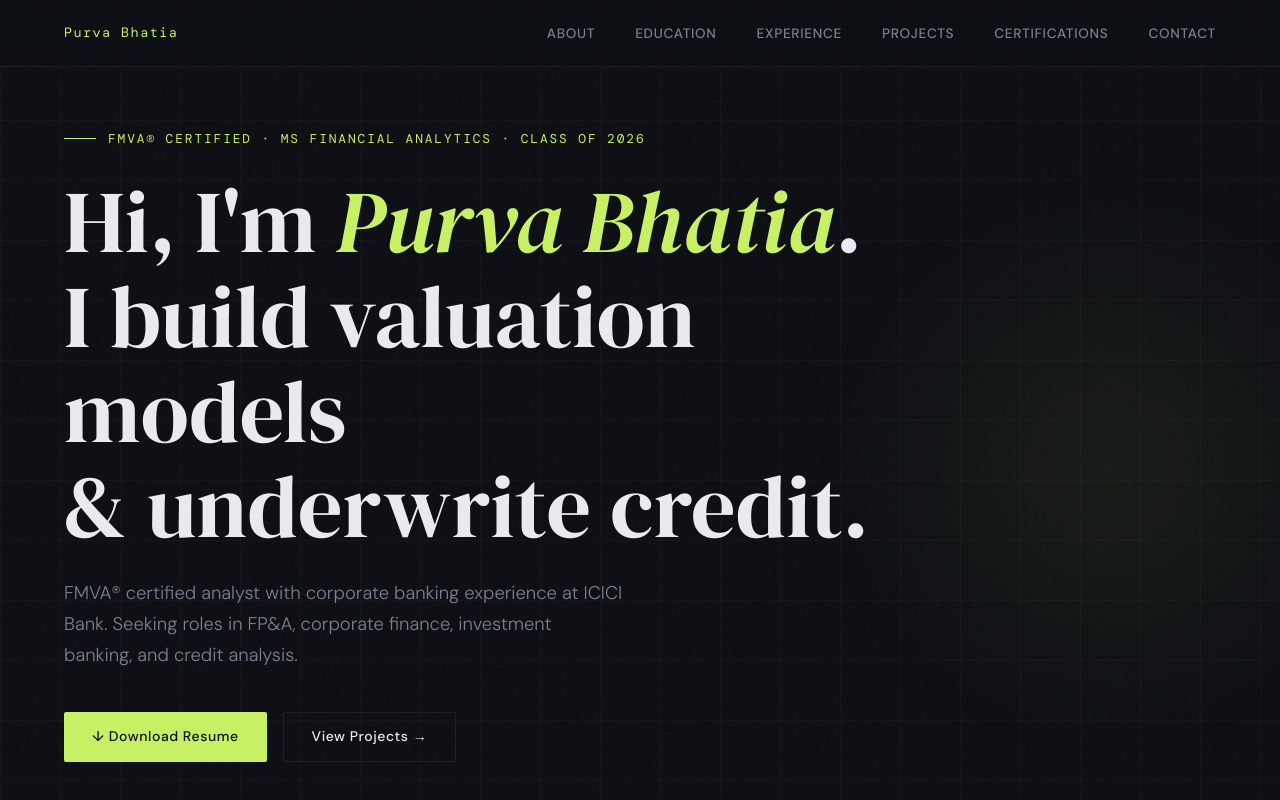
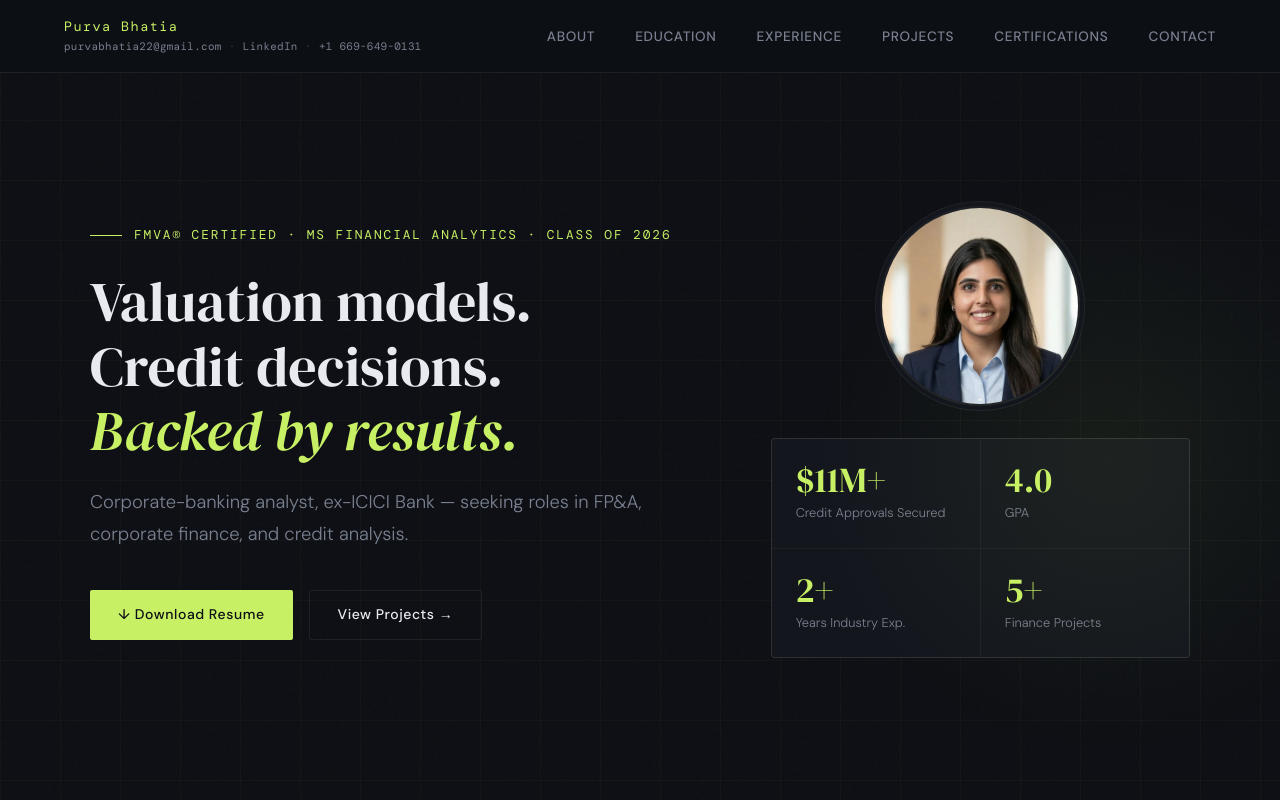
Before and after one commit to purvabhatia/purvabhatia.github.io, a plain HTML site: page index.html in a window 1280 px wide. Shown: the top 800 px of the page. Drawn offline with nearby package versions, Linux system fonts and the light colour scheme.

Commit message:
Moved hero around

```diff
--- a/index.html
+++ b/index.html
@@ -32,18 +32,61 @@
 
     .nav-links a:hover { color: var(--text); }
 
+    /* ── NAV BRAND + ALWAYS-ON CONTACT ── */
+    .nav-brand {
+      display: flex;
+      flex-direction: column;
+      gap: 0.25rem;
+      line-height: 1.2;
+    }
+
+    .nav-contact {
+      display: flex;
+      flex-wrap: wrap;
+      align-items: center;
+      gap: 0.45rem;
+      font-family: var(--mono-font);
+      font-size: 0.68rem;
+      letter-spacing: 0.03em;
+      color: var(--muted);
+    }
+
+    .nav-contact a {
+      color: var(--muted);
+      text-decoration: none;
+      transition: color 0.2s;
+    }
+
+    .nav-contact a:hover { color: var(--accent); }
+    .nav-contact-sep { opacity: 0.4; }
+
     /* ── HERO ── */
     #hero {
       min-height: 100vh;
       display: flex;
       align-items: center;
+      justify-content: center;
       padding: 8rem 4rem 4rem;
       position: relative;
       z-index: 1;
     }
 
     .hero-inner {
-      max-width: 900px;
+      max-width: 1100px;
+      width: 100%;
+    }
+
+    .hero-grid {
+      display: grid;
+      grid-template-columns: 1.25fr 0.85fr;
+      gap: 4rem;
+      align-items: center;
+    }
+
+    .hero-visual {
+      display: flex;
+      flex-direction: column;
+      gap: 1.5rem;
     }
 
     .hero-tag {
@@ -68,8 +111,8 @@
 
     h1 {
       font-family: var(--heading-font);
-      font-size: clamp(3rem, 7vw, 5.5rem);
-      line-height: 1.08;
+      font-size: clamp(2.25rem, 4.8vw, 3.5rem);
+      line-height: 1.15;
       font-weight: 400;
       margin-bottom: 1.5rem;
     }
@@ -635,6 +678,7 @@
       nav { padding: 1rem 1.5rem; }
       .nav-links { display: none; }
       #hero, section { padding-left: 1.5rem; padding-right: 1.5rem; }
+      .hero-grid { grid-template-columns: 1fr; gap: 2.5rem; }
       .about-grid { grid-template-columns: 1fr; gap: 2rem; }
       .contact-inner { grid-template-columns: 1fr; }
       .projects-grid { grid-template-columns: 1fr; }
@@ -658,7 +702,16 @@
 
   <!-- NAV -->
   <nav>
+    <div class="nav-brand">
       <span class="nav-logo">Purva Bhatia</span>
+      <span class="nav-contact">
+        <a href="mailto:purvabhatia22@gmail.com">purvabhatia22@gmail.com</a>
+        <span class="nav-contact-sep">·</span>
+        <a href="https://www.linkedin.com/in/purva-bhatia-613a79174/" target="_blank" rel="noopener">LinkedIn</a>
+        <span class="nav-contact-sep">·</span>
+        <a href="tel:+16696490131">+1 669-649-0131</a>
+      </span>
+    </div>
     <ul class="nav-links">
       <li><a href="#about">About</a></li>
       <li><a href="#education">Education</a></li>
@@ -673,14 +726,41 @@
   <div id="hero">
     <div class="hero-glow"></div>
     <div class="hero-inner">
+      <div class="hero-grid">
+        <div class="hero-text">
           <div class="hero-tag">FMVA® Certified · MS Financial Analytics · Class of 2026</div>
-      <h1>Hi, I'm <em>Purva Bhatia</em>.<br>I build valuation models<br>&amp; underwrite credit.</h1>
+          <h1>Valuation models.<br>Credit decisions.<br><em>Backed by results.</em></h1>
           <p class="hero-sub">
-        FMVA® certified analyst with corporate banking experience at ICICI Bank. Seeking roles in FP&amp;A, corporate finance, investment banking, and credit analysis.
+            Corporate-banking analyst, ex-ICICI Bank — seeking roles in FP&amp;A, corporate finance, and credit analysis.
           </p>
           <div class="hero-actions">
             <a href="assets/PurvaBhatia_Resume.pdf" class="btn btn-primary" target="_blank">↓ Download Resume</a>
             <a href="#projects" class="btn btn-outline">View Projects →</a>
+          </div>
+        </div>
+        <div class="hero-visual">
+          <div class="headshot-wrap">
+            <img src="assets/PurvaBhatia_Headshot.jpg" alt="Purva Bhatia" />
+          </div>
+          <div class="stat-block">
+            <div class="stat-item">
+              <div class="stat-number">$11M+</div>
+              <div class="stat-desc">Credit Approvals Secured</div>
+            </div>
+            <div class="stat-item">
+              <div class="stat-number">4.0</div>
+              <div class="stat-desc">GPA</div>
+            </div>
+            <div class="stat-item">
+              <div class="stat-number">2+</div>
+              <div class="stat-desc">Years Industry Exp.</div>
+            </div>
+            <div class="stat-item">
+              <div class="stat-number">5+</div>
+              <div class="stat-desc">Finance Projects</div>
+            </div>
+          </div>
+        </div>
       </div>
     </div>
   </div>
@@ -695,11 +775,13 @@
           I'm an <span>FMVA® certified Financial Analytics graduate student</span> at San José State University with an MBA from Narsee Monjee Institute (Dean's List 2023), specializing in financial modeling, valuation, and credit analysis.
         </p>
         <p>
-          Before grad school, I spent over a year as a <span>Relationship Manager in Corporate Banking at ICICI Bank</span>, securing credit approvals exceeding USD 11M and conducting complex group-level financial analysis.
+          Before grad school, I spent over a year as a <span>Credit Analyst/Relationship Manager in Corporate Banking at ICICI Bank</span>, securing credit approvals exceeding USD 11M and conducting complex group-level financial analysis.
         </p>
         <p>
-          Outside of work, I enjoy making pizza, going for a hike, and playing Mario.
+          Outside of work, I'm into strategy board games, organizing culinary outings with classmates, and volunteering in my community.
         </p>
+      </div>
+      <div class="about-right">
         <div class="skills-group">
           <div class="skills-group-label">Tools</div>
           <div class="skills-list">
@@ -721,29 +803,6 @@
             <span class="skill-tag">Credit Underwriting</span>
             <span class="skill-tag">Scenario Analysis</span>
             <span class="skill-tag">Budgeting & Forecasting</span>
-          </div>
-        </div>
-      </div>
-      <div class="about-right">
-        <div class="headshot-wrap">
-          <img src="assets/PurvaBhatia_Headshot.jpg" alt="Purva Bhatia" />
-        </div>
-        <div class="stat-block">
-          <div class="stat-item">
-            <div class="stat-number">4.0</div>
-            <div class="stat-desc">GPA</div>
-          </div>
-          <div class="stat-item">
-            <div class="stat-number">5+</div>
-            <div class="stat-desc">Finance Projects</div>
-          </div>
-          <div class="stat-item">
-            <div class="stat-number">2+</div>
-            <div class="stat-desc">Years Industry Exp.</div>
-          </div>
-          <div class="stat-item">
-            <div class="stat-number">$11M+</div>
-            <div class="stat-desc">Credit Approvals Secured</div>
           </div>
         </div>
       </div>
@@ -804,7 +863,7 @@
       <!-- JOB 1 -->
       <div class="timeline-item">
         <div class="timeline-header">
-          <span class="timeline-role">Relationship Manager, Corporate Banking</span>
+          <span class="timeline-role">Credit Analyst/Relationship Manager, Corporate Banking</span>
           <span class="timeline-date">Apr 2023 – July 2024</span>
         </div>
         <div class="timeline-company">ICICI Bank · Mumbai, India</div>
@@ -995,7 +1054,7 @@
         <div class="section-label">06 / Contact</div>
         <h2>Let's connect</h2>
         <p>
-          Open to full-time roles and internships in FP&amp;A, corporate finance, investment banking, and credit analysis.
+          Open to full-time roles and internships in FP&amp;A, corporate finance, and credit analysis.
         </p>
         <a href="assets/PurvaBhatia_Resume.pdf" class="btn btn-primary" target="_blank">↓ Download Resume</a>
       </div>
```
Also changed, not shown: 2 other files. Lines whose indentation alone changed are shown as unchanged.
